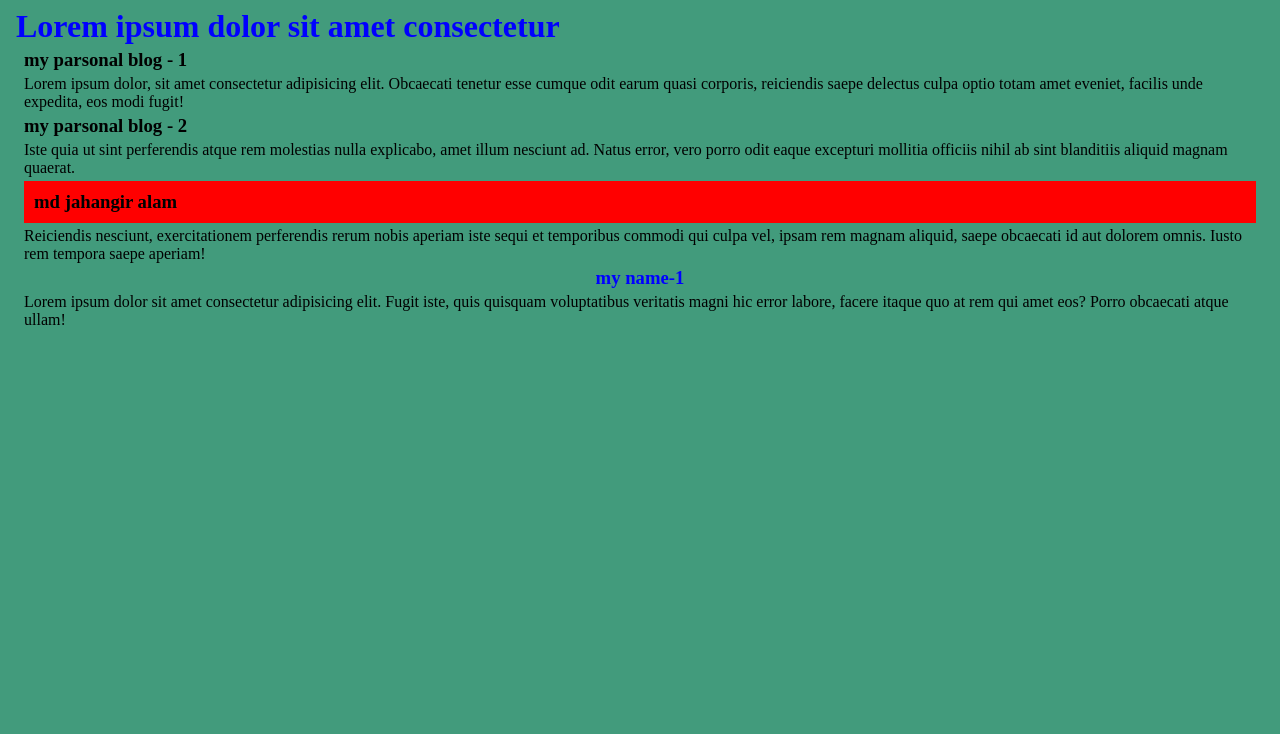
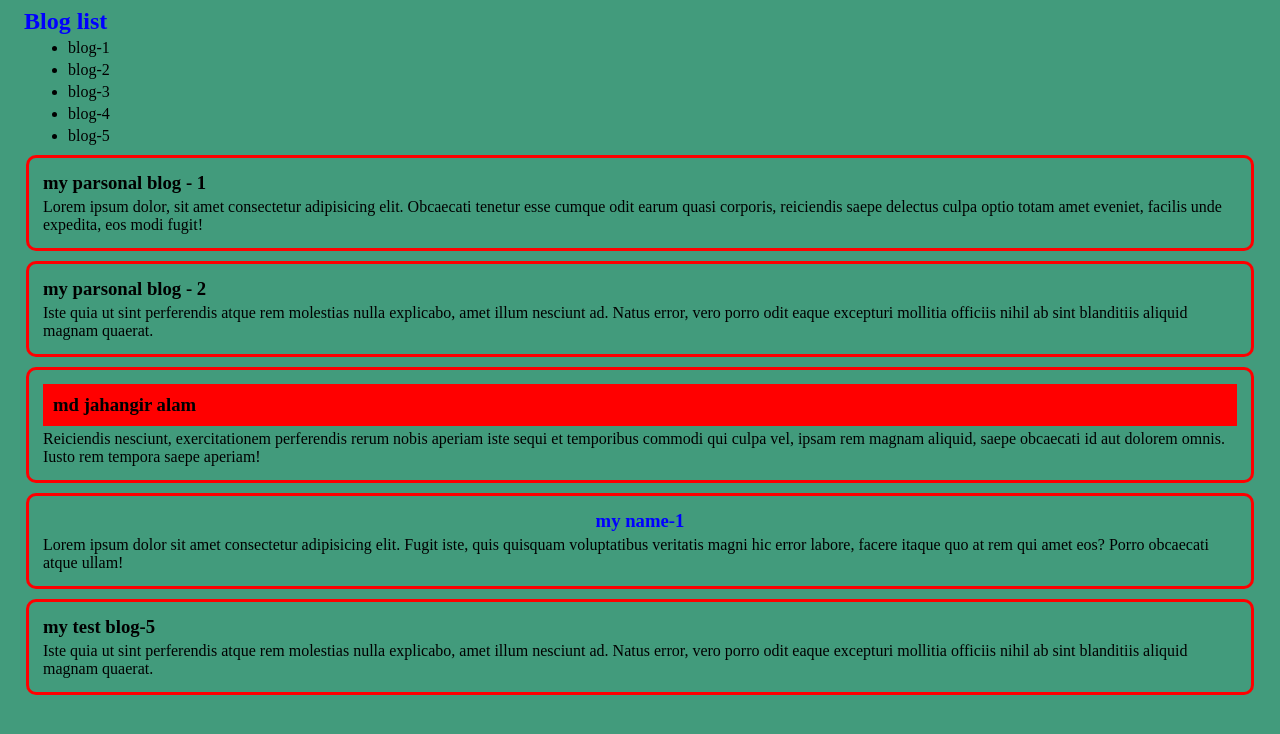
Before and after one commit to jahangiralam7864/Assignment-peparation-5, a plain HTML site: page dom.html in a window 1280 px wide. Drawn offline with Linux system fonts and the light colour scheme.

```diff
--- a/dom.html
+++ b/dom.html
@@ -8,24 +8,30 @@
     <link rel="stylesheet" href="style.css">
 </head>
 <body>
-    <header>
-        <h1>Lorem ipsum dolor sit amet consectetur</h1>
-    </header>
     <main>
-        <section>
-            <article>
+        <section id="menubar">
+            <header>
+                <h1>Blog list</h1>
+                    <ul id="blog-list">
+                        <li>blog-1</li>
+                        <li>blog-2</li>
+                        <li>blog-3</li>
+                        <li>blog-4</li>
+                    </ul>
+            </header>
+            <article id="firstBlog" class="border">
                 <h3>my parsonal blog - 1</h3>
                 <p>Lorem ipsum dolor, sit amet consectetur adipisicing elit. Obcaecati tenetur esse cumque odit earum quasi corporis, reiciendis saepe delectus culpa optio totam amet eveniet, facilis unde expedita, eos modi fugit!</p>
             </article>
-            <article>
+            <article class="border">
                 <h3>my parsonal blog - 2</h3>
                 <p>Iste quia ut sint perferendis atque rem molestias nulla explicabo, amet illum nesciunt ad. Natus error, vero porro odit eaque excepturi mollitia officiis nihil ab sint blanditiis aliquid magnam quaerat.</p>
             </article>
-            <article>
+            <article class="border">
                 <h3 id="blogs">my parsonal blog - 3</h3>
                 <p>Reiciendis nesciunt, exercitationem perferendis rerum nobis aperiam iste sequi et temporibus commodi qui culpa vel, ipsam rem magnam aliquid, saepe obcaecati id aut dolorem omnis. Iusto rem tempora saepe aperiam!</p>
             </article>
-            <article>
+            <article class="border">
                 <h1 id="names">my name-1</h1>
                 <p>Lorem ipsum dolor sit amet consectetur adipisicing elit. Fugit iste, quis quisquam voluptatibus veritatis magni hic error labore, facere itaque quo at rem qui amet eos? Porro obcaecati atque ullam!</p>
             </article>
@@ -36,10 +42,7 @@
 
     <script src="events.js"></script>
     <script>
-        for (let i = 1; i <= 2; i++) {
-            console.log('my name is jahangir alam',i);
 
-        }
     </script>
 </body>
 </html>
--- a/events.js
+++ b/events.js
@@ -1,6 +1,8 @@
 console.log('jahangir alam joy');
  const student = {name: 'jahangir alam',age : 23, height : '5.7inc'}
  console.log(document.body);
+
+ // gerElementById add
 
  const blogTitle = document.getElementsByTagName('h3');
  for (const h3 of blogTitle) {
@@ -19,3 +21,37 @@
 blogs.innerText = 'md jahangir alam';
 blogs.style.backgroundColor ='red'
 blogs.style.padding = '10px'
+
+
+
+// openChild open and style
+
+//create the new element
+const li = document.createElement('li');
+li.innerText = 'blog-5';  // akhon koi add korbo seite add korbo
+const ul = document.getElementById('blog-list');
+ul.appendChild(li);// new child add infomation
+
+
+// js diye blog and contant add
+const article = document.createElement('article');
+article.classList.add('border');
+const h3 = document.createElement('h3');
+h3.innerText = 'my test blog-5';
+const p = document.createElement('p');
+p.innerText = 'Iste quia ut sint perferendis atque rem molestias nulla explicabo, amet illum nesciunt ad. Natus error, vero porro odit eaque excepturi mollitia officiis nihil ab sint blanditiis aliquid magnam quaerat.';
+article.appendChild(h3);
+article.appendChild(p);
+const blogSection = document.getElementById('menubar');
+blogSection.appendChild(article);
+
+
+// getElementsById add
+const borders = document.getElementsByClassName('border');
+for(const border of borders){
+    console.log(border);
+    border.style.border = '3px solid red'
+    border.style.borderRadius = '10px'
+    border.style.margin = '10px'
+    border.style.padding = '10px'
+}
```
Also changed, not shown: button.html (added, +21 -0 lines), button.js (added, +9 -0 lines).
